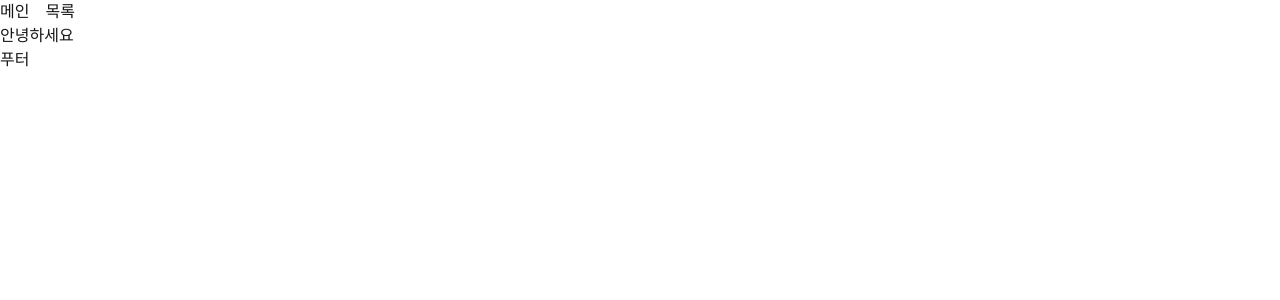
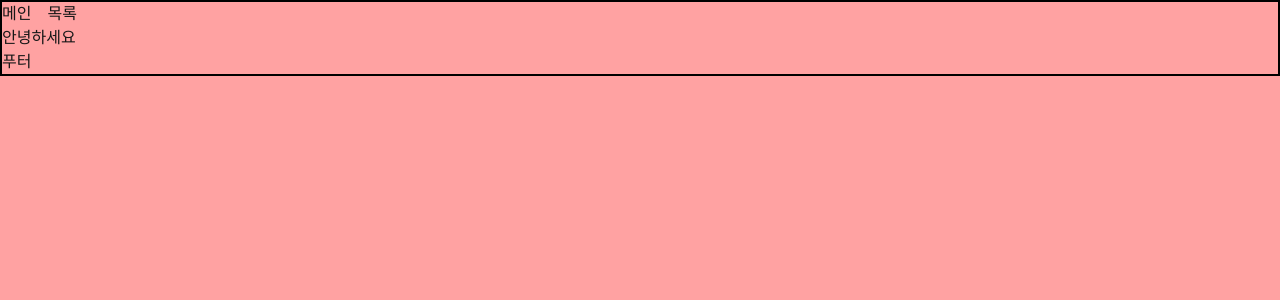
Before and after one commit to sat7312/p-27-front-260316, a Next.js app: page / in a window 1280 px wide. Shown: the top 300 px of the page. Built offline with nearby package versions, Linux system fonts and the light colour scheme.

Commit message:
9 브라우저 개발자 도구로 특정 엘리먼트 스타일 속성 확인

```diff
--- a/src/app/layout.tsx
+++ b/src/app/layout.tsx
@@ -26,7 +26,7 @@
   return (
     <html lang="en">
       <body
-        className={`${geistSans.variable} ${geistMono.variable} antialiased`}
+        className={`${geistSans.variable} ${geistMono.variable} antialiased !bg-red-300 border-2 border-black`}
       >
         <header>
           <nav className="flex gap-4">
```
